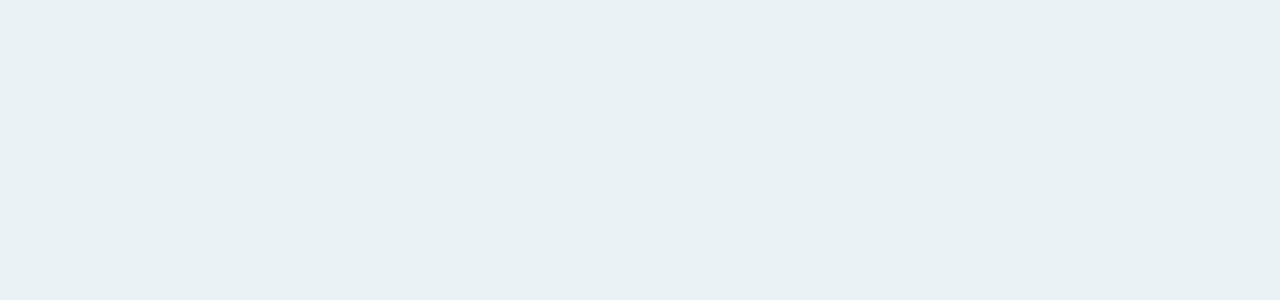
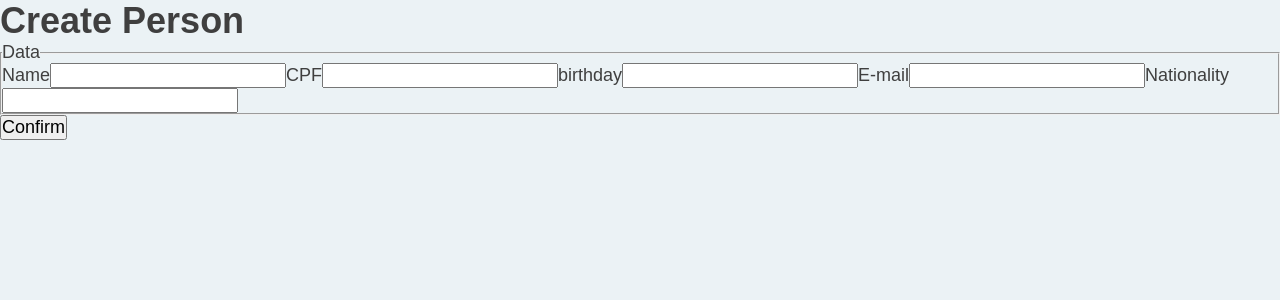
Before and after one commit to arthursvpb/client-registration-system, a React (Create React App) app in the folder web/: page /person/1/edit in a window 1280 px wide. Shown: the top 300 px of the page. Built offline with nearby package versions, Linux system fonts and the light colour scheme; no server answers.

Commit message:
fill edit page

```diff
--- a/web/src/pages/UpdatePerson.js
+++ b/web/src/pages/UpdatePerson.js
@@ -1,7 +1,90 @@
-import React from "react";
+import React, { useState, useEffect } from "react";
+import { useHistory } from "react-router-dom";
+
+import api from "../services/api";
 
 function UpdatePerson() {
-  return <h1>Update Person</h1>;
+  const history = useHistory();
+
+  const [person, setPerson] = useState([]);
+
+  useEffect(() => {
+    api.get("/person/16").then((res) => {
+      setPerson(res.data[0]);
+    });
+  }, []);
+
+  let cpf = person.cpf;
+  let name = person.name;
+  let email = person.email;
+  let birthday = person.birthday;
+  let nationality = person.nationality;
+
+  console.log(person);
+
+  function handleSubmit(event) {
+    event.preventDefault();
+
+    const data = {
+      cpf,
+      name,
+      email,
+      birthday,
+      nationality,
+    };
+
+    console.log(data);
+
+    api
+      .put("/person/16", data)
+      .then((res) => {
+        console.log(res.statusText);
+      })
+      .catch((err) => {
+        console.log(err);
+      });
+
+    history.push("/person");
+  }
+
+  return (
+    <div id="page-create-person">
+      <h1>Create Person</h1>
+      <main>
+        <form onSubmit={handleSubmit} className="create-person-form">
+          <fieldset>
+            <legend>Data</legend>
+
+            <label htmlFor="name">Name</label>
+            <input className="input-block" id="name" defaultValue={name} />
+
+            <label htmlFor="cpf">CPF</label>
+            <input className="input-block" id="cpf" defaultValue={cpf} />
+
+            <label htmlFor="birthday">birthday</label>
+            <input
+              className="input-block"
+              id="birthday"
+              defaultValue={birthday}
+            />
+
+            <label htmlFor="email">E-mail</label>
+            <input className="input-block" id="email" defaultValue={email} />
+
+            <label htmlFor="nationality">Nationality</label>
+            <input
+              className="input-block"
+              id="nationality"
+              defaultValue={nationality}
+            />
+          </fieldset>
+          <button className="confirm-button" type="submit">
+            Confirm
+          </button>
+        </form>
+      </main>
+    </div>
+  );
 }
 
 export default UpdatePerson;
--- a/web/src/routes.js
+++ b/web/src/routes.js
@@ -13,7 +13,7 @@ function Routes() {
         <Route path="/" exact component={Landing}></Route>
         <Route path="/person" exact component={Person}></Route>
         <Route path="/person/new" exact component={CreatePerson}></Route>
-        <Route path="/person/id/edit" exact component={UpdatePerson}></Route>
+        <Route path="/person/:id/edit" exact component={UpdatePerson}></Route>
       </Switch>
     </BrowserRouter>
   );
```
